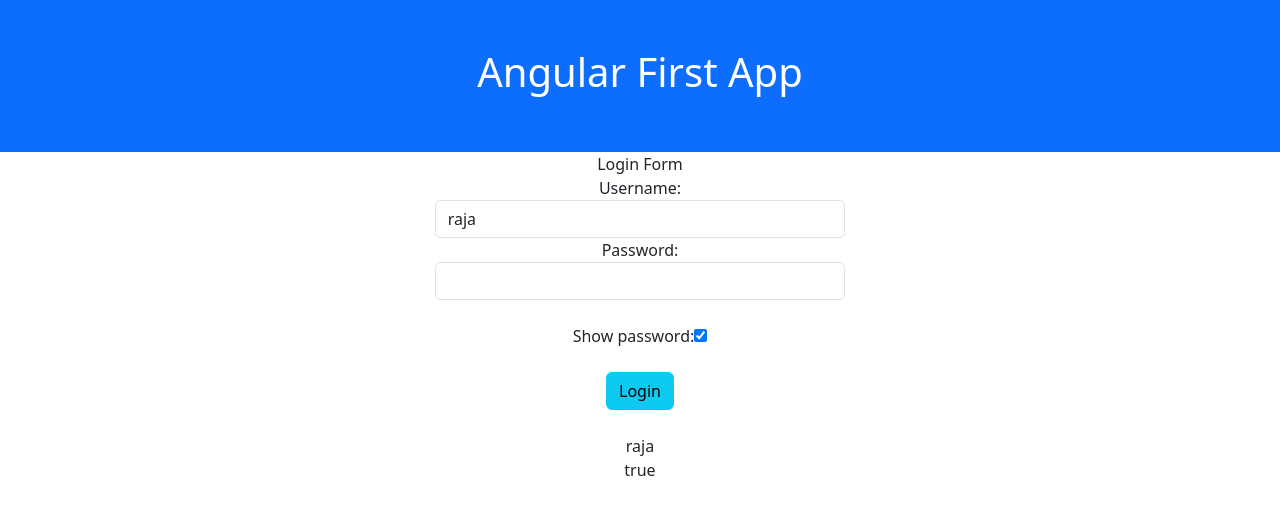
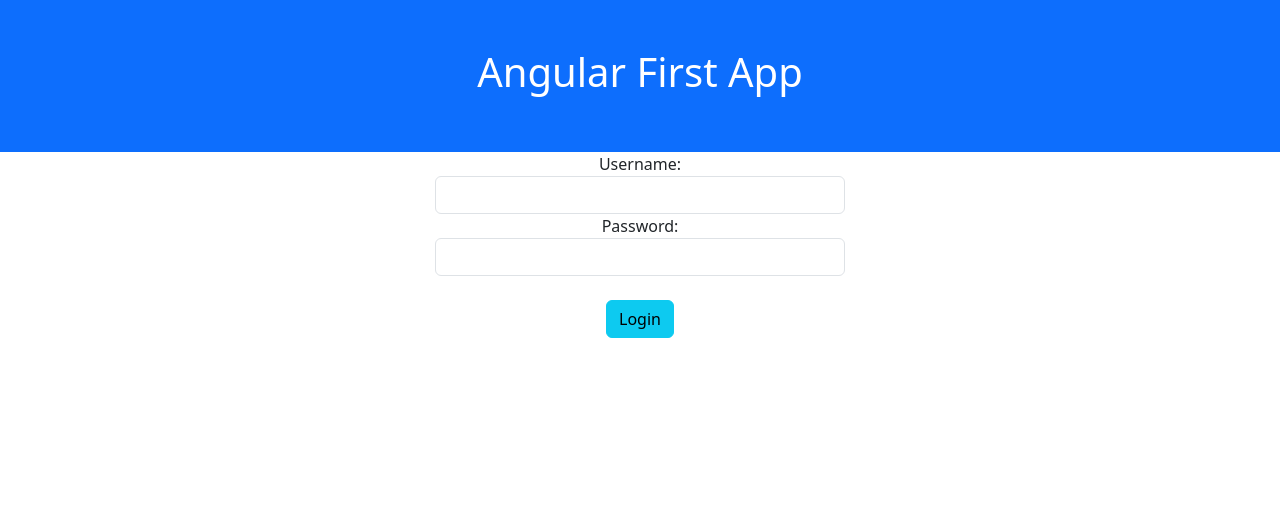
Before and after one commit to jagasia/harman1, an Angular app in the folder Angular/first-app/: page / in a window 1280 px wide. Shown: the top 514 px of the page. Built offline with nearby package versions, Linux system fonts and the light colour scheme.

Commit message:
16Jun 17:23

```diff
--- a/Angular/first-app/src/app/app.html
+++ b/Angular/first-app/src/app/app.html
@@ -5,10 +5,10 @@
   <div class="col-md-4"></div>
   <div class="col-md-4">
     <!-- <app-counter></app-counter> -->
-     <app-login title="Login Form"></app-login>
+     <!-- <app-login title="Login Form"></app-login> -->
       <!-- <app-color></app-color> -->
        <!-- <app-palette></app-palette> -->
-        <!-- <app-signin></app-signin> -->
+        <app-signin (loginEvent)="fnLogin($event)"></app-signin>
          <!-- <app-country></app-country> -->
           <!-- <app-switch-demo></app-switch-demo> -->
   </div>
--- a/Angular/first-app/src/app/app.ts
+++ b/Angular/first-app/src/app/app.ts
@@ -1,11 +1,12 @@
 import { Component } from "@angular/core";
 import { FormsModule } from "@angular/forms";
-import { Login } from "./login/login";
+import { Signin } from "./signin/signin";
+import { User } from "./user";
 
 
 @Component({
   selector: 'app-root',
-  imports: [FormsModule, Login],
+  imports: [FormsModule, Signin],
   templateUrl: './app.html',
   // template:`Hi this is template`,
   styleUrl: './app.css'
@@ -14,4 +15,8 @@ import { Login } from "./login/login";
 })
 export class App {
   protected title = 'first-app';
+
+  fnLogin(e:User){
+    alert(JSON.stringify(e))
+  }
 }
--- a/Angular/first-app/src/app/signin/signin.ts
+++ b/Angular/first-app/src/app/signin/signin.ts
@@ -1,5 +1,6 @@
-import { Component } from '@angular/core';
+import { Component, EventEmitter, Output } from '@angular/core';
 import { FormsModule } from '@angular/forms';
+import { User } from '../user';
 
 @Component({
   selector: 'app-signin',
@@ -12,14 +13,23 @@ export class Signin {
   password:string='';
   result:string='';
   resultStyle:string='';
+  @Output() loginEvent:EventEmitter<User>=new EventEmitter<User>()
 
   fnLogin(){
-    if(this.username==this.password){
-      this.result="Success";
-      this.resultStyle="alert alert-success";
-    }else{
-      this.result="Failure";
-      this.resultStyle="alert alert-danger";
-    }
+
+    // if(this.username==this.password){
+    //   this.result="Success";
+    //   this.resultStyle="alert alert-success";
+    // }else{
+    //   this.result="Failure";
+    //   this.resultStyle="alert alert-danger";
+    // }
+    //we have commented the above code
+    //because, this is done by parent
+
+    var user:User=new User(this.username, this.password);
+    // user.username=this.username;
+    // user.password=this.password;
+    this.loginEvent.emit(user);
   }
 }
--- /dev/null
+++ b/Angular/first-app/src/app/user.ts
@@ -0,0 +1,9 @@
+export class User {
+    username:string='';
+    password:string='';
+    constructor(username:string, password:string){
+        this.username=username;
+        this.password=password;
+    }
+
+}
```
Also changed, not shown: 2 other files (tests, documents, lock files or other folders).
